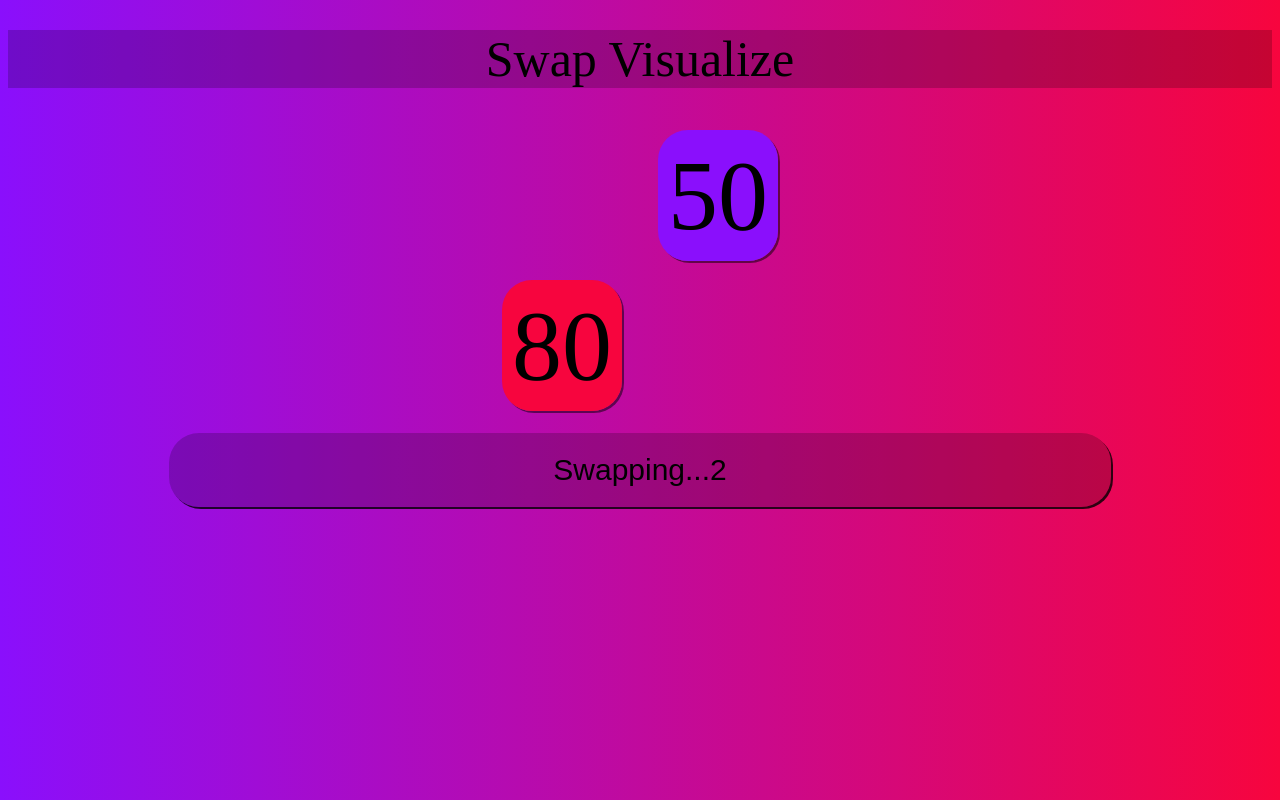
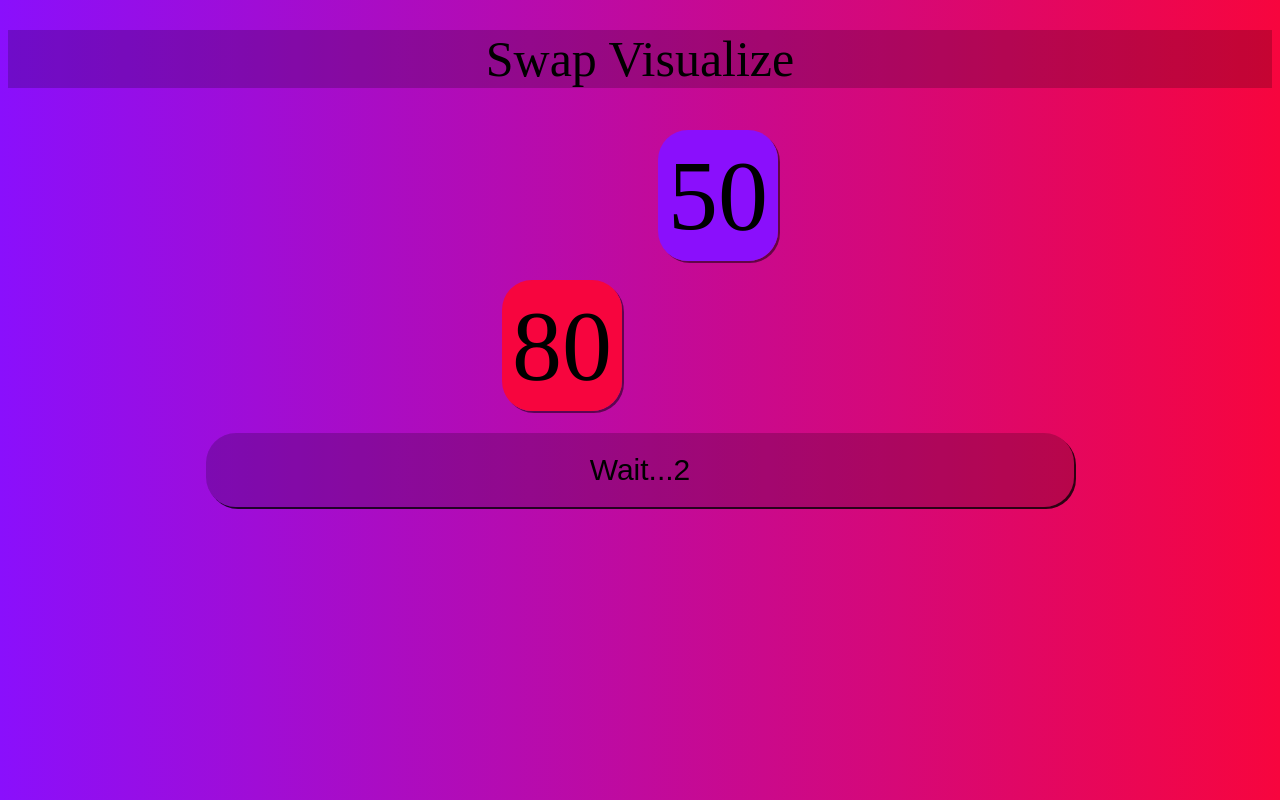
Before and after one commit to sapora1/Swap-visualization, a plain HTML site: page Index.html in a window 1280 px wide. Both pictures are taken after a click on the button "Swap". Shown: the top 800 px of the page. Drawn offline with Linux system fonts and the light colour scheme.

Commit message:
Update Index.html

```diff
--- a/Index.html
+++ b/Index.html
@@ -47,7 +47,7 @@
       }, 4000);
       var c = 3;
       var temp = setInterval(function () {
-        document.getElementById("btn").innerHTML = "Swapping..." + c;
+        document.getElementById("btn").innerHTML = "Wait..." + c;
         c--;
         if (c < -1) {
           document.getElementById("btn").innerHTML = "Swap";
```
